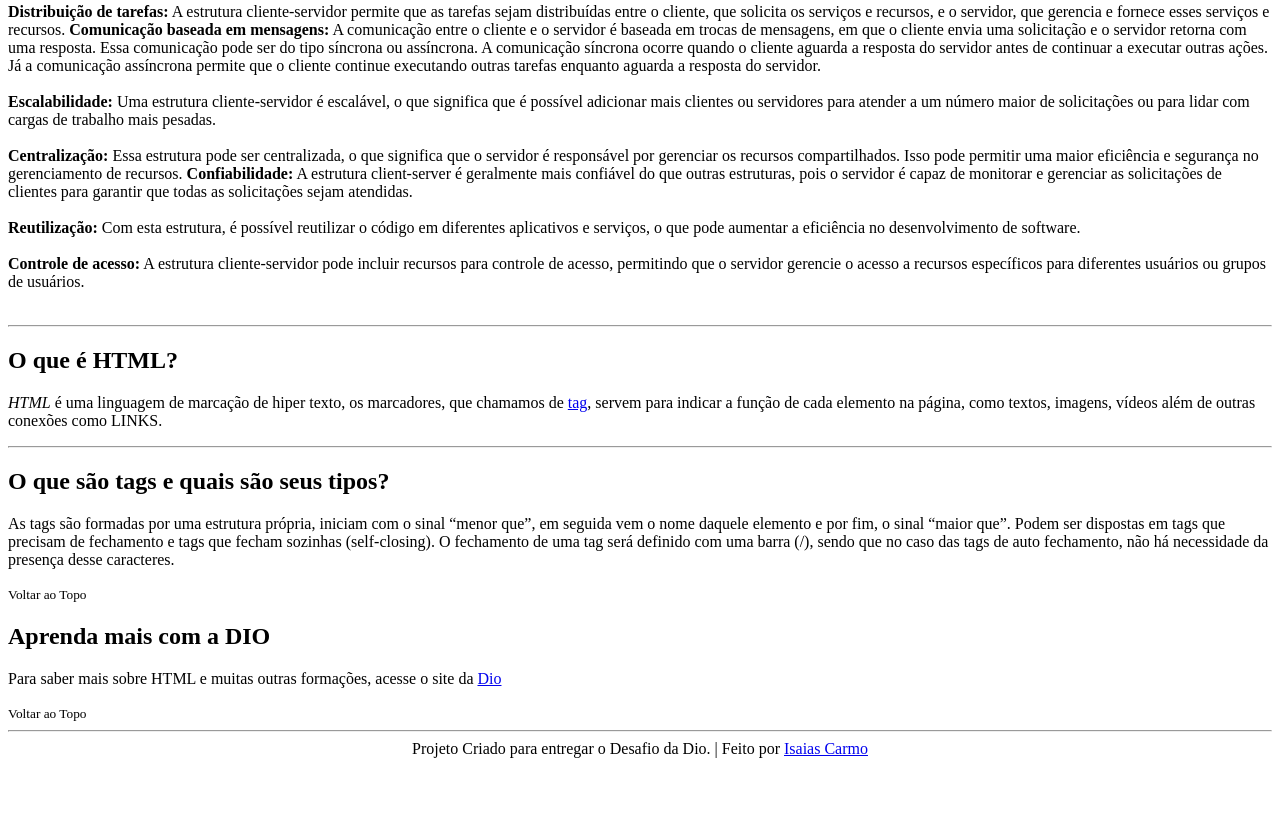
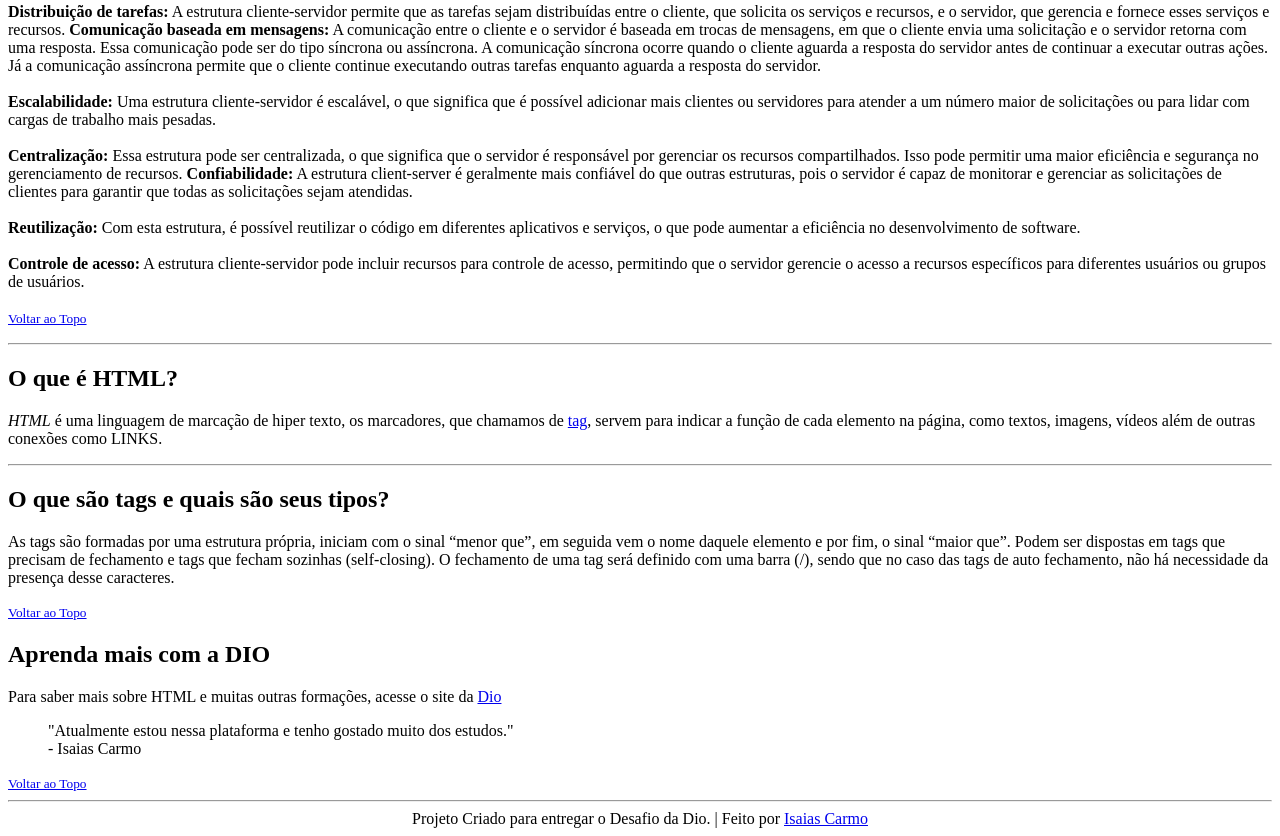
Before and after one commit to Isaias-Carmo/Exercicio, a plain HTML site: page index.html in a window 1280 px wide. Shown: the part 572-1408 px from the top of the page. Before the commit the page ends 1338 px from the top, so only its background shows below. Drawn offline with Linux system fonts and the light colour scheme.

Commit message:
Update index.html

```diff
--- a/index.html
+++ b/index.html
@@ -69,7 +69,7 @@ A comunicação síncrona ocorre quando o cliente aguarda a resposta do servidor
 <br><br>
 
 
-
+<small><a href="#voltar">Voltar ao Topo</a></small>
 
 
 </p>
@@ -86,14 +86,18 @@ A comunicação síncrona ocorre quando o cliente aguarda a resposta do servidor
 
 <p>As tags são formadas por uma estrutura própria, iniciam com o sinal “menor que”, em seguida vem o nome daquele elemento e por fim, o sinal “maior que”. Podem ser dispostas em tags que precisam de fechamento e tags que fecham sozinhas (self-closing). O fechamento de uma tag será definido com uma barra (/), sendo que no caso das tags de auto fechamento, não há necessidade da presença desse caracteres.</p>
 
-<small id="voltar">Voltar ao Topo</small>
+<small><a href="#voltar">Voltar ao Topo</a></small>
 
 
 <h2 id="dio">Aprenda mais com a DIO</h2>
 
 <p>Para saber mais sobre HTML e muitas outras formações, acesse o site da <a href="https://web.dio.me/" target="_blank">Dio</a></p>
 
-<small id="voltar">Voltar ao Topo</small>
+
+
+<blockquote>"Atualmente estou nessa plataforma e tenho gostado muito dos estudos." <br> - Isaias Carmo</blockquote>
+
+<small><a href="#voltar">Voltar ao Topo</a></small>
 
 <hr>
 <footer style="text-align: center;">Projeto Criado para entregar o Desafio da Dio. | Feito por <a href="https://www.dio.me/users/isaiascarm" target="_blank">Isaias Carmo</a></footer>
```
